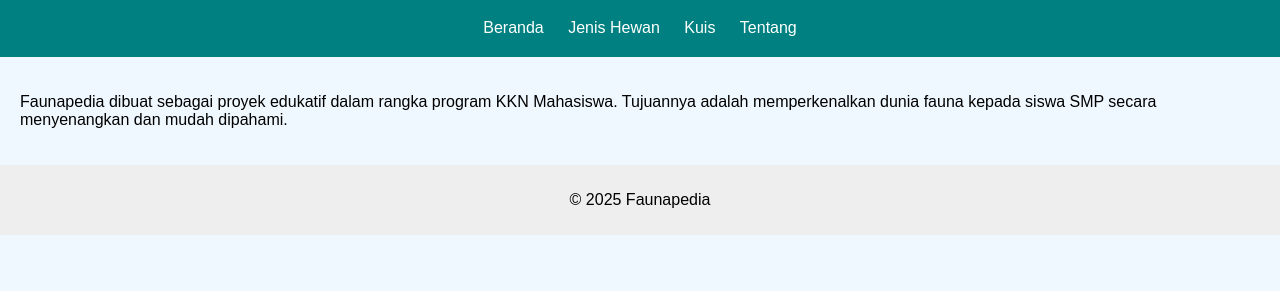
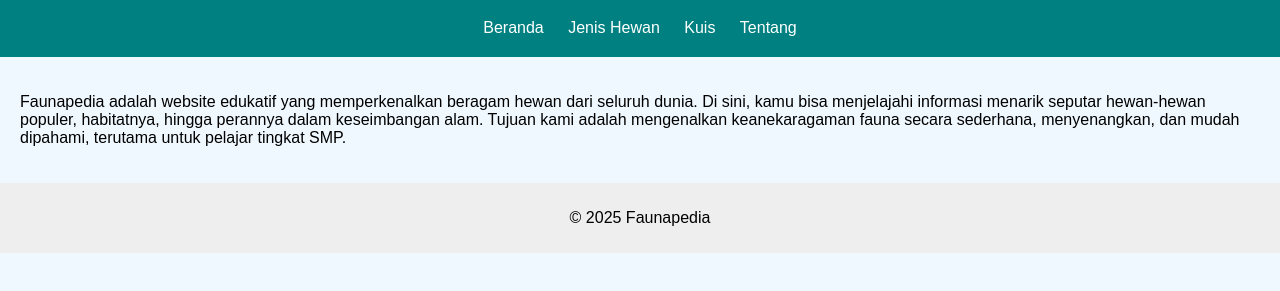
Before and after one commit to FadhlanAnfasal/Faunapedia2, a plain HTML site: page tentang.html in a window 1280 px wide. Shown: the part 81-372 px from the top of the page. Drawn offline with Linux system fonts and the light colour scheme.

Commit message:
update Faunapadia2

```diff
--- a/tentang.html
+++ b/tentang.html
@@ -16,7 +16,8 @@
     </nav>
   </header>
   <main>
-    <p>Faunapedia dibuat sebagai proyek edukatif dalam rangka program KKN Mahasiswa. Tujuannya adalah memperkenalkan dunia fauna kepada siswa SMP secara menyenangkan dan mudah dipahami.</p>
+    <p>Faunapedia adalah website edukatif yang memperkenalkan beragam hewan dari seluruh dunia. Di sini, kamu bisa menjelajahi informasi menarik seputar hewan-hewan populer, habitatnya, hingga perannya dalam keseimbangan alam.
+        Tujuan kami adalah mengenalkan keanekaragaman fauna secara sederhana, menyenangkan, dan mudah dipahami, terutama untuk pelajar tingkat SMP.</p>
   </main>
   <footer>
     <p>&copy; 2025 Faunapedia</p>
```
